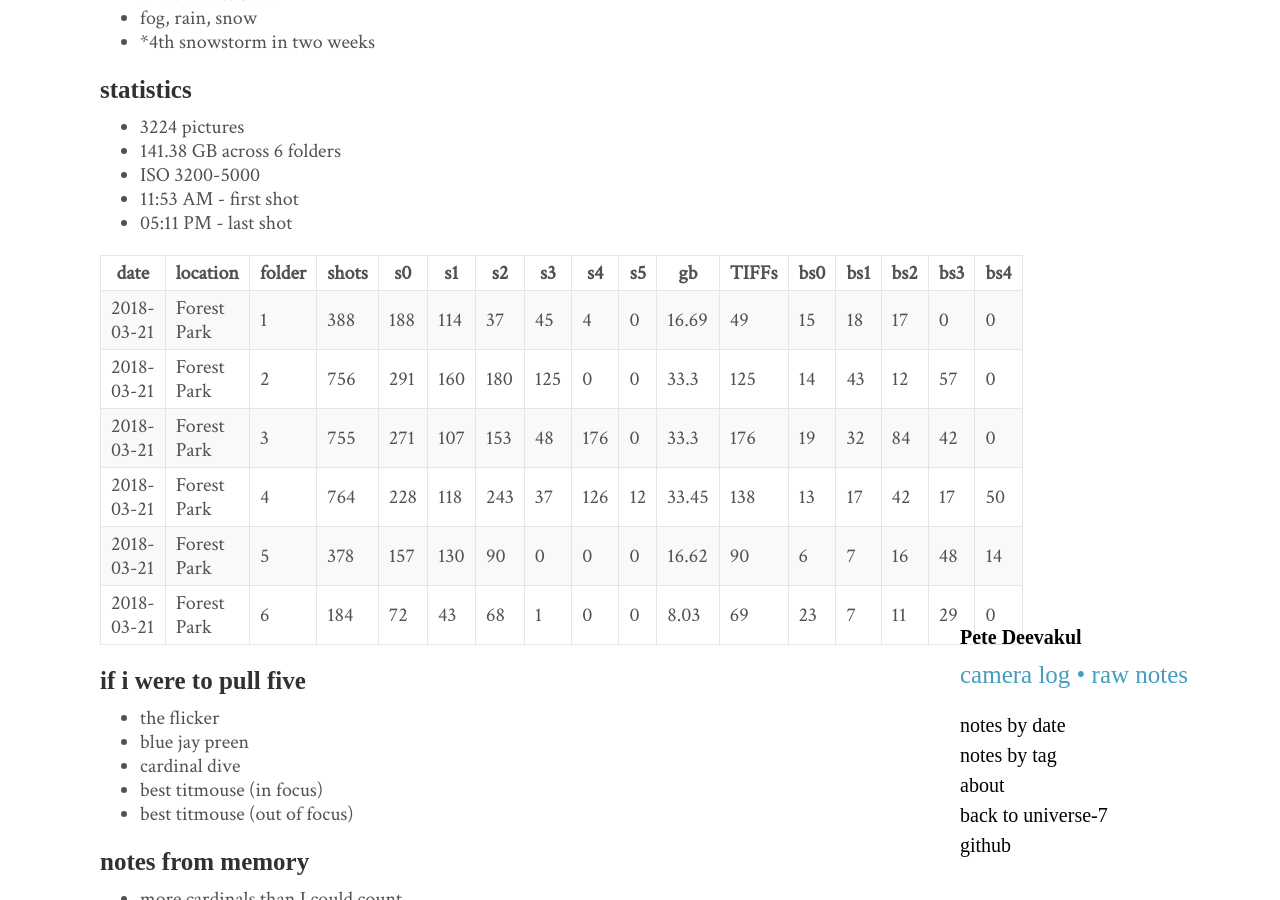
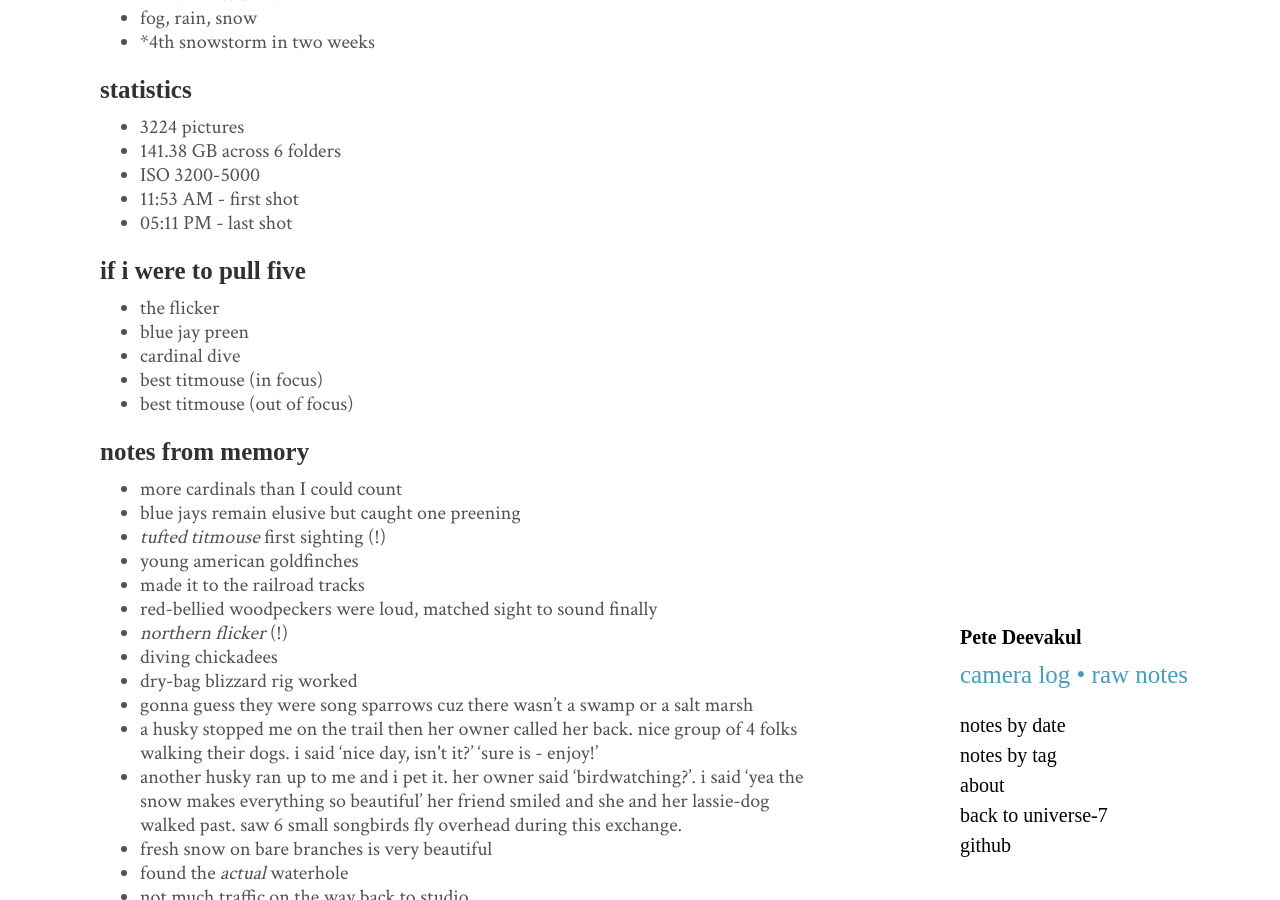
Before and after one commit to universe-7/camera-log, a Jekyll site: the page built from _posts/2018-03-21-the-cardinality.md, in a window 1280 px wide and 900 px high, scrolled down 711 px. Built offline with Jekyll 4.4.1, drawn with Linux system fonts in a browser that asks for light colours; some web fonts are replaced.

Commit message:
remove table
too wide

```diff
--- a/_posts/2018-03-21-the-cardinality.md
+++ b/_posts/2018-03-21-the-cardinality.md
@@ -26,14 +26,6 @@ _Wednesday March 21st, 2018_ • Forest Park, Queens, NYC
 - 11:53 AM - first shot
 - 05:11 PM - last shot
 
-| date       | location    | folder | shots | s0  | s1  | s2  | s3  | s4  | s5 | gb    | TIFFs | bs0 | bs1 | bs2 | bs3 | bs4 |
-|------------|-------------|--------|-------|-----|-----|-----|-----|-----|----|-------|-------|-----|-----|-----|-----|-----|
-| 2018-03-21 | Forest Park | 1      | 388   | 188 | 114 | 37  | 45  | 4   | 0  | 16.69 | 49    | 15  | 18  | 17  | 0   | 0   |
-| 2018-03-21 | Forest Park | 2      | 756   | 291 | 160 | 180 | 125 | 0   | 0  | 33.3  | 125   | 14  | 43  | 12  | 57  | 0   |
-| 2018-03-21 | Forest Park | 3      | 755   | 271 | 107 | 153 | 48  | 176 | 0  | 33.3  | 176   | 19  | 32  | 84  | 42  | 0   |
-| 2018-03-21 | Forest Park | 4      | 764   | 228 | 118 | 243 | 37  | 126 | 12 | 33.45 | 138   | 13  | 17  | 42  | 17  | 50  |
-| 2018-03-21 | Forest Park | 5      | 378   | 157 | 130 | 90  | 0   | 0   | 0  | 16.62 | 90    | 6   | 7   | 16  | 48  | 14  |
-| 2018-03-21 | Forest Park | 6      | 184   | 72  | 43  | 68  | 1   | 0   | 0  | 8.03  | 69    | 23  | 7   | 11  | 29  | 0   |
 
 ## if i were to pull five
 
```
